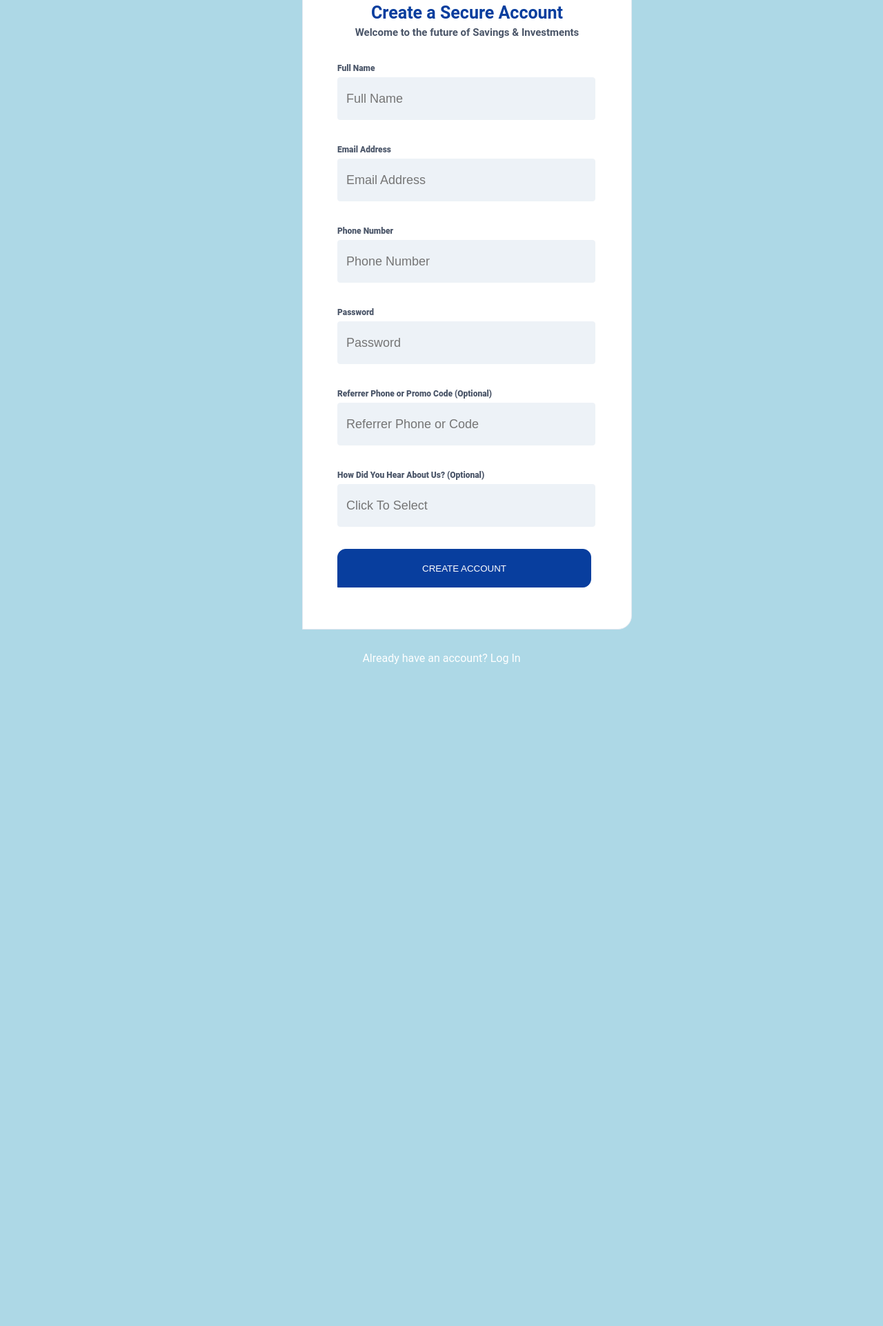
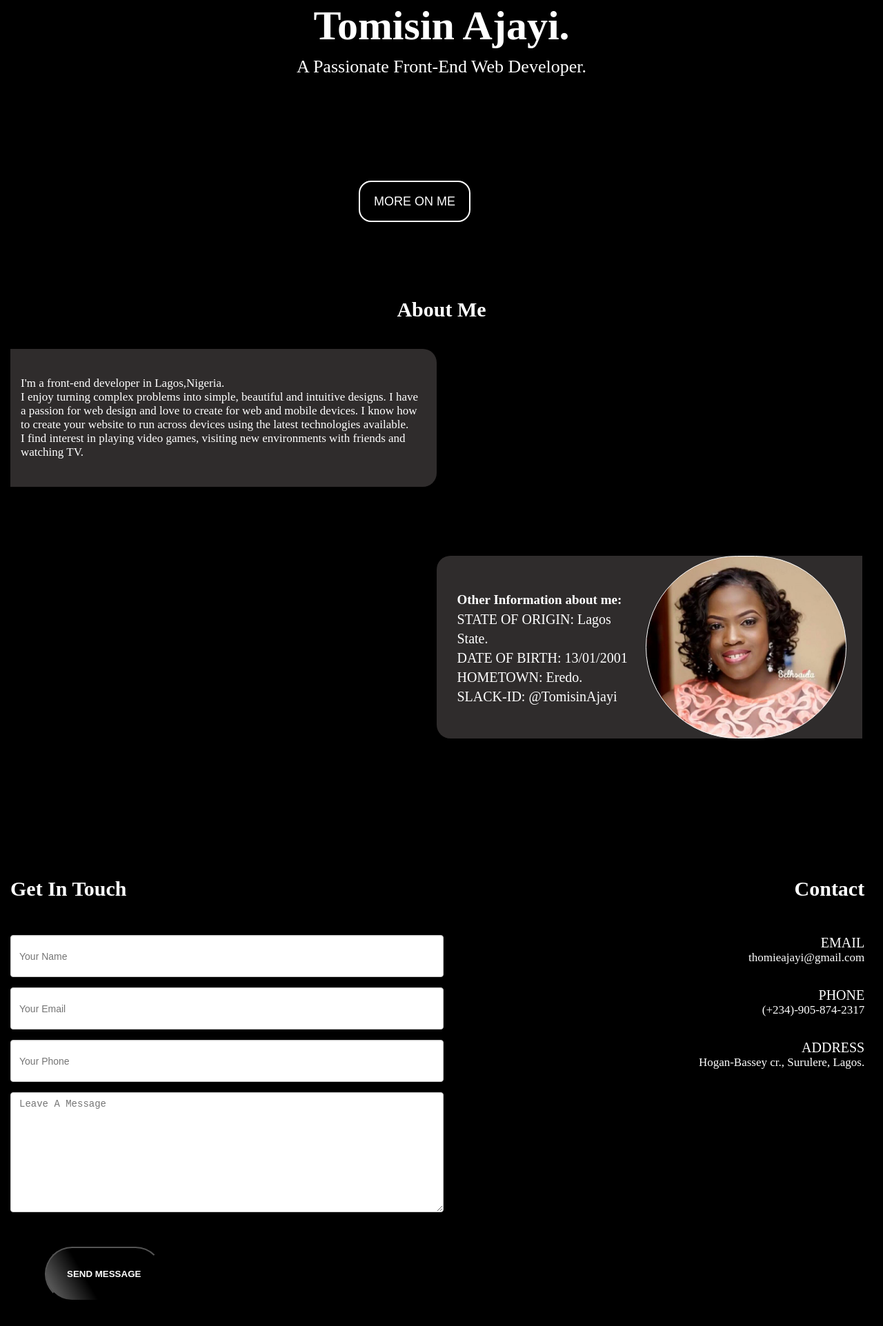
Before and after one commit to TomisinAjayi/TomisinAjayi.github.io, a plain HTML site: page index.html in a window 1280 px wide. Shown: the part 197-2120 px from the top of the page at 69% size. Before the commit the page ends 1201 px from the top, so only its background shows below. Drawn offline with nearby package versions, Linux system fonts and the light colour scheme.

Commit message:
Add files via upload

```diff
--- a/index.html
+++ b/index.html
@@ -1,55 +1,82 @@
 <!DOCTYPE html>
-<html>
+<html lang="en">
 <head>
-    <meta charset="utf-8" />
-    <meta http-equiv="X-UA-Compatible" content="IE=edge">
-    <title>Dashboard - PiggyVest</title>
-    <meta name="viewport" content="width=device-width, initial-scale=1">
-    <link rel="stylesheet" type="text/css" media="screen" href="signup.css" />
-    <link href="https://fonts.googleapis.com/css?family=Open+Sans" rel="stylesheet">
-</head>
+    <meta charset="UTF-8">
+    <meta name="viewport" content="width=device-width, initial-scale=1.0">
+    <meta http-equiv="X-UA-Compatible" content="ie=edge">
+    <title>Tomisin</title>
+    <!--fontawesome-->
+    <link rel="stylesheet" href="https://use.fontawesome.com/releases/v5.7.2/css/all.css" integrity="sha384-fnmOCqbTlWIlj8LyTjo7mOUStjsKC4pOpQbqyi7RrhN7udi9RwhKkMHpvLbHG9Sr" crossorigin="anonymous">
+    <!--css-->
+    <link rel="stylesheet" href="style.css">
+    <!-- js -->
+    <script src="https://cdnjs.cloudflare.com/ajax/libs/jquery/3.3.1/jquery.min.js"></script></head>
+    <script src="script.js"></script>
 <body>
-    <a href=""><img src="PiggyVest Logo.png" alt=""></a>
-    <div class="middlebox">
-        <header>
-            <h3>Create a Secure Account</h3>
-            <p>Welcome to the future of Savings & Investments</p>
-        </header>
-        <div class="formbox">
-            <form>
-                <label for="fname">Full Name</label><br>
-                <input type="text" id="fname" name="fname" placeholder="Full Name"><br>
-                <label for="email">Email Address</label><br>
-                <input type="email" id="email" name="email" placeholder="Email Address"><br>
-                <label for="phone">Phone Number</label><br>
-                <input type="phone" id="phone" name="phone" placeholder="Phone Number"><br>
-                <label for="password">Password</label><br>
-                <input type="password" id="password" name="password" placeholder="Password"><br>
-                <label for="code">Referrer Phone or Promo Code (Optional)</label><br>
-                <input type="text" id="code" name="code" placeholder="Referrer Phone or Code"><br>
-                <label for="referrer">How Did You Hear About Us? (Optional)</label><br>
-                <input list="referrer" name="referrer" placeholder="Click To Select">
-                    <datalist id="referrer">
-                        <option value="Click To Select">
-                        <option value="Facebook">
-                        <option value="Twitter">
-                        <option value="Instagram">
-                        <option value="Friend/Family/Coworker Referral">
-                        <option value="Google search">
-                        <option value="Google playstore">
-                        <option value="Online Blog">
-                        <option value="Local Newspaper">
-                        <option value="At an event">
-                        <option value="Other">
-                    </datalist>
-                <br>
-                <button> CREATE ACCOUNT </button>
-            </form>
-
+    <div class="top">
+        <div class="note">
+          <h2>Tomisin Ajayi.</h2>
+          <p>A Passionate Front-End Web Developer.</p>
+          <button type="button" name="button" id="downbutton">
+            <span>MORE ON ME <i class="arrow down"></i></span>
+          </button>
         </div>
     </div>
-    <div class="bottombox">
-        <a href="http://">Already have an account? Log In</a>
+    <section class="middle" id="middlebody">
+        <h3>About <b>Me</b></h3>
+        <div class="dividesection">
+            <div class="column" id="left">
+                <p class="aboutme-note">I'm a front-end developer in Lagos,Nigeria. <br> I enjoy turning complex problems into simple, beautiful and intuitive designs. I have a passion for web design and love to create for web and mobile devices. I know how to create your website to run across devices using the latest technologies available. <br> I find interest in playing video games, visiting new environments with friends and watching TV.</p>
+            </div>
+            <div class="column" id="right">
+                <div class="row">
+                    <div class="rowcolumn" id="text">
+                        <h5>Other Information about me:</h5>
+                        <p>STATE OF ORIGIN: Lagos State.</p>
+                        <p>DATE OF BIRTH: 13/01/2001</p>
+                        <p>HOMETOWN: Eredo.</p>
+                        <p>SLACK-ID: @TomisinAjayi</p>
+                    </div>
+                    <div class="rowcolumn" id="picture"></div>
+                </div>
+            </div>
+        </div>
+    </section>
+    <div class="contact">
+        <div class="contactrow">
+            <div class= "contactcolumn" id="left-form">
+            <h4>Get In Touch</h4>
+            <form>
+                <div class="form-group">
+                <input type="text" class="form-style" id="exampleName" aria-describedby="" placeholder="Your Name">
+                </div>
+                <div class="form-group">
+                <input type="email" class="form-style" id="exampleEmail" placeholder="Your Email">
+                </div>
+                <div class="form-group">
+                <input type="phone" class="form-style" id="examplenumber" placeholder="Your Phone">
+                </div>
+                <textarea name="name" class="textarea-style" rows="8" cols="70" placeholder="Leave A Message"></textarea>
+                <button type="submit" name="button" id="sendmessagebutton">SEND MESSAGE</button>
+            </form>
+            </div>
+            <div class= "contactcolumn" id="right-contact">
+                <h4>Contact</h4>
+                <p class="contact-head">EMAIL</p>
+                <p class="contact-note">thomieajayi@gmail.com</p>
+                <p class="contact-head">PHONE</p>
+                <p class="contact-note">(+234)-905-874-2317</p>
+                <p class="contact-head">ADDRESS</p>
+                <p class="contact-note">Hogan-Bassey cr., Surulere, Lagos.</p>
+                <!--<div class="top social">
+                    <ul class="nav nav-pills">
+                    <li class="icon-style"><a href="https://twitter.com/_msTUNECHI"><i class="fab fa-twitter"></i></a></li>
+                    <li class="icon-style"><a href="https://www.instagram.com/onelookisallittakes/"><i class="fab fa-instagram"></i></a></li>
+                    <li class="icon-style"><a href="https://github.com/TomisinAjayi?tab=repositories"><i class="fab fa-github"></i></a></li>
+                    </ul>
+                </div>-->
+            </div>
+        </div>
     </div>
 </body>
 </html>
--- /dev/null
+++ b/style.css
@@ -0,0 +1,317 @@
+*{
+    margin: 0px;
+    padding: 0px;
+}
+body{
+    background-color: black;
+}
+.top {
+    margin-right: auto;
+    margin-left: auto;
+}
+.top.note {
+    text-align: center;
+    color: white;
+    padding: 0px;
+}
+.note h2{
+    font-size: 60px;
+    color: white;
+    text-align: center;
+    margin-top: 200px;
+    font-weight: bolder;
+    animation-delay: .8s;
+    animation: pop-in .9s cubic-bezier(0, 0.9, 0.3, 1.2) forwards;
+}
+.note p {
+    font-size: 26px;
+    margin-top: 10px;
+    text-align: center;
+    animation: pop-in .9s cubic-bezier(0, 0.9, 0.3, 1.2) forwards;
+    animation-delay: 1s;
+    color: white;
+}
+.note b{
+    color: white;
+}
+#downbutton {
+    margin-top: 150px;
+    margin-left: 520px;
+    background-color: transparent;
+    border: 2px solid white;
+    color: white;
+    font-size: 18px;
+    line-height: 1.3333333;
+    margin-bottom: 0;
+    font-weight: 400;
+    text-align: center;
+    border-radius: 18px;
+    padding: 16px;
+    padding-left: 20px;
+    padding-right: 20px;
+    transition: all 0.5s;
+    cursor: pointer;
+    animation: fade-slide-up 1s 1s ease-out forwards;
+}
+#downbutton span {
+    cursor: pointer;
+    display: inline-block;
+    position: relative;
+    transition: 0.5s;
+    animation: pulse 2s 3s ease-out infinite;
+}
+#downbutton span:after {
+    content: '\00bb' ;
+    position: absolute;
+    opacity: 0;
+    top: 0;
+    right: -20px;
+    transition: 0.5s;
+}
+#downbutton:hover span {
+    padding-right: 25px;
+}
+#downbutton:hover span:after {
+    opacity: 1;
+    right: 0;
+    content: "\00bb";
+}
+
+h3 {
+    text-align: center;
+    font-size: 30px;
+    margin-bottom: 40px;
+    color: white;
+}
+.aboutme-note {
+    font-size: 17px;
+    margin-top: 40px;
+    word-break: keep-all;
+    margin-bottom: 40px;
+    color: white;
+}
+.middle{
+    margin-top:110px;
+    height: 500px;
+    padding-left: 15px;
+    padding-right: 15px;
+    margin-left: auto;
+    margin-right: auto;
+}
+.column{
+    min-height: 1px;
+    padding-right: 15px;
+    padding-left: 15px;
+    float: left;
+    width: 47%;
+}
+.rowcolumn{
+    min-height: 1px;
+    padding-right: 15px;
+    padding-left: 15px;
+    float: left;
+    width: 44%;
+}
+.row::after{
+    display: table;
+    content: " ";
+    clear: both;
+}
+.dividesection::after{
+    display: table;
+    content: " ";
+    clear: both;
+}
+#left{
+    background-color: #8e868654;
+    border-top-right-radius: 20px;
+    border-bottom-right-radius: 20px;
+}
+#right{
+    margin-top: 300px;
+    background-color: #8e868654;
+    border-top-left-radius: 20px;
+    border-bottom-left-radius: 20px;
+
+}
+h5 {
+    font-size: 19px;
+}
+#text {
+    font-size: 20px;
+    margin-top: 50px;
+    color: white;
+    line-height: 28px;
+}
+#picture{
+    background-image: url('profile.png');
+    height: 263px;
+    background-position: center;
+    background-size: cover;
+    border: 1px solid white;
+    border-radius: 150px;
+}
+/*contact*/
+.contact {
+    margin-top: 340px;
+    margin-bottom: 100px;
+}
+.contactcolumn {
+    min-height: 1px;
+    padding-right: 15px;
+    padding-left: 15px;
+    float: left;
+    width: 47%;
+}
+.contactrow::after{
+    display: table;
+    content: " ";
+    clear: both;
+}
+h4 {
+    font-size: 30px;
+    margin-bottom: 50px;
+    color: white;
+}
+.form-group {
+    margin-bottom: 15px;
+}
+.form-style {
+    height: 47px;
+    display: block;
+    width: 100%;
+    padding: 6px 12px;
+    font-size: 14px;
+    line-height: 1.42857143;
+    color: #555;
+    background-color: #fff;
+    background-image: none;
+    border: 1px solid #ccc;
+    border-radius: 4px;
+    box-shadow: inset 0 1px 1px rgba(0,0,0,.075);    -o-transition: border-color ease-in-out .15s,box-shadow ease-in-out .15s;    transition: border-color ease-in-out .15s,-webkit-box-shadow ease-in-out .15s;
+    transition: border-color ease-in-out .15s,box-shadow ease-in-out .15s,-webkit-box-shadow ease-in-out .15s;
+}
+.textarea-style {
+    display: block;
+    width: 100%;
+    padding: 6px 12px;
+    font-size: 14px;
+    line-height: 1.42857143;
+    color: #555;
+    background-color: #fff;
+    background-image: none;
+    border: 1px solid #ccc;
+    border-radius: 4px;
+    margin-bottom: 50px;
+}
+#sendmessagebutton {
+    margin-left: 50px;
+    padding: 30px;
+    border-radius: 40px;
+    background-color: transparent;
+    color: white;
+    font-weight: 700;
+    cursor: pointer;
+    position: relative;
+    overflow: hidden;
+}
+#sendmessagebutton:after{
+    content: "";
+    background: linear-gradient(to bottom, rgba(229, 172, 142, 0), rgba(255,255,255,0.5) 50%, rgba(229, 172, 142, 0));
+    transform: rotateZ(60deg) translate(-5em, 7.5em);
+    position: absolute;
+    top: -50%;
+    right: -50%;
+    bottom: -50%;
+    left: -50%;
+}
+#sendmessagebutton:hover:after, #sendmessagebutton:focus:after{
+    animation: sheen 1s forwards;
+}
+#right-contact {
+    padding-left: 20px;
+    text-align: end;
+    color: white;
+}
+.contact-head {
+    font-size: 20px;
+}
+.contact-note {
+    margin-bottom: 33px;
+    font-size: 17px;
+}
+.top.social {
+    padding: 0px;
+    width: 100%;
+}
+.icon-style {
+    font-size: 40px;
+    padding: 9px;
+    padding-top: 0px;
+    padding-bottom: 0px;
+    color: white;
+}
+.nav {
+    padding-left: 0;
+    margin-bottom: 0;
+    list-style: none;
+}
+ul {
+    display: inline-flex;
+    margin-block-start: 1em;
+    margin-block-end: 1em;
+    margin-inline-start: 0px;
+    margin-inline-end: 0px;
+    padding-inline-start: 40px;
+}
+
+/* keyframes */
+@keyframes fade-slide-down {
+    0% {
+        opacity: 0;
+        transform: translateY(-4rem);
+    }
+    100% {
+        opacity: 1;
+        transform: none;
+    }
+}
+@keyframes fade-slide-up {
+    0% {
+      opacity: 0;
+      transform: translateY(4rem);
+    }
+    100% {
+      opacity: 1;
+      transform: none;
+    }
+}
+@keyframes pop-in {
+    0% {
+      opacity: 0;
+      transform: translateY(-4rem) scale(.8);
+    }
+    100% {
+      opacity: 1;
+      transform: none;
+    }
+}
+@keyframes pulse {
+    0% {
+      opacity: 1;
+      transform: none;
+    }
+    50% {
+      opacity: .8;
+      transform: scale(.8);
+    }
+    100% {
+      opacity: 1;
+      transform: none;
+    }
+}
+@keyframes sheen {
+    100% {
+      transform: rotateZ(60deg) translate(1em, -9em);
+    }
+}
```
Also changed, not shown: script.js (added, +10 -0 lines), profile.png (added).
